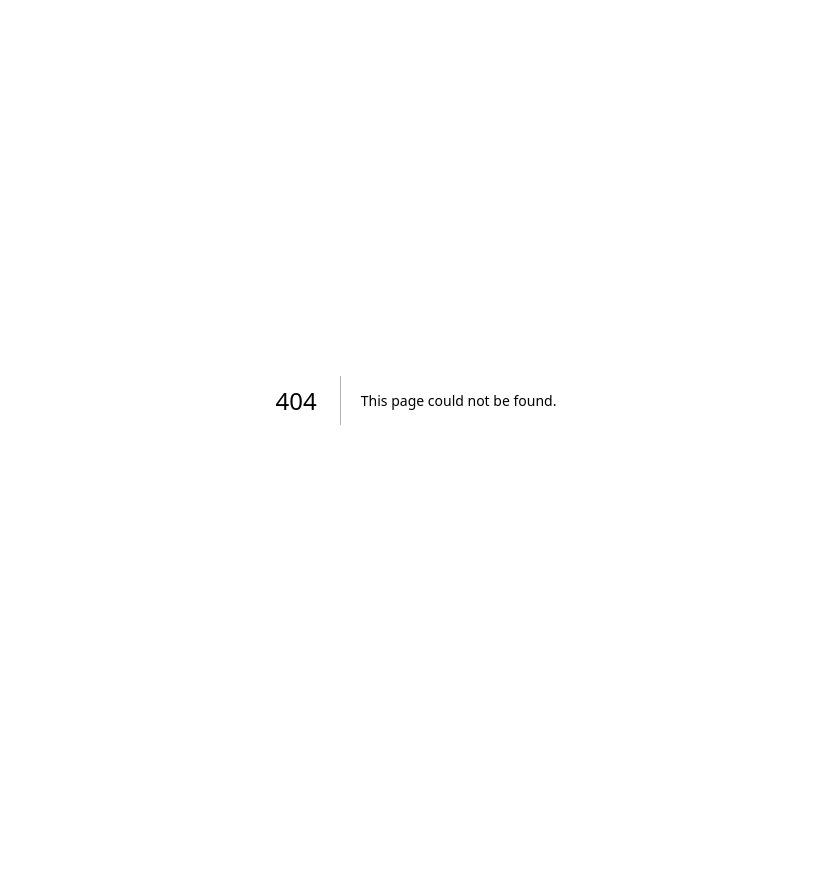
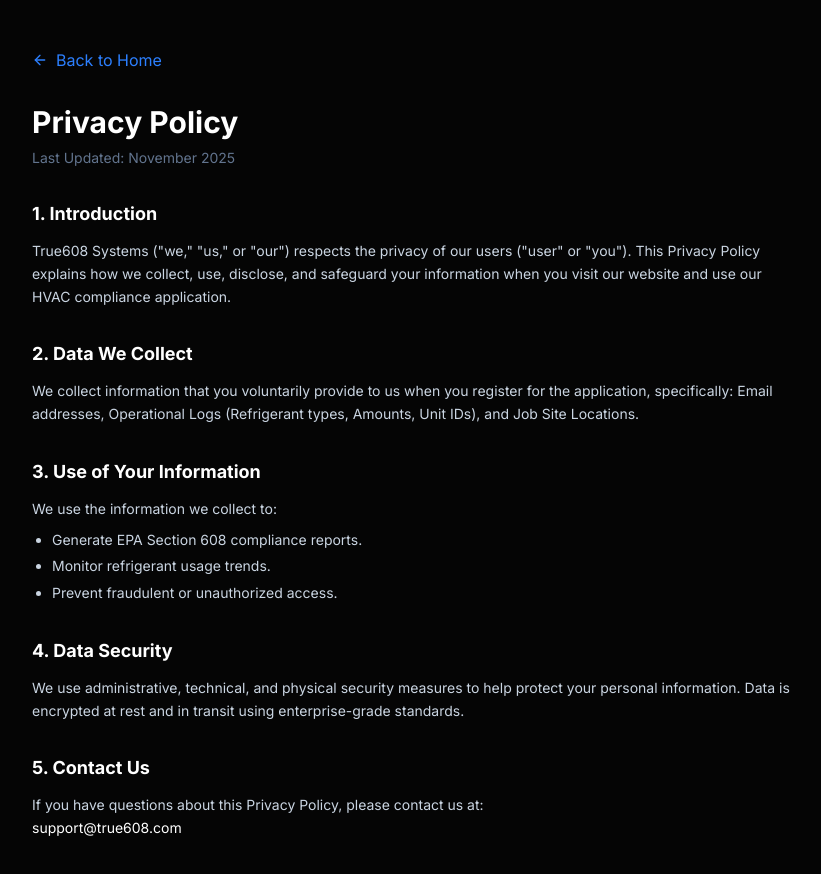
Before and after one commit to RisheeRaswath/True608-Website, a Next.js app: page /privacy in a window 1280 px wide. Before the commit this address had no page. Shown: the top 874 px of the page, without its empty margins (224-1045 px from the left). Before the commit the page ends 800 px from the top, so only its background shows below. Built offline with nearby package versions, Linux system fonts and the light colour scheme.

Commit message:
Add Legal Pages: Privacy and Terms

```diff
--- a/src/app/page.tsx
+++ b/src/app/page.tsx
@@ -165,8 +165,8 @@
           </div>
 
           <div className="flex gap-8 text-sm font-medium text-slate-500">
-            <Link href="#" className="hover:text-white transition-colors">Privacy Policy</Link>
-            <Link href="#" className="hover:text-white transition-colors">Terms of Service</Link>
+            <Link href="/privacy" className="hover:text-white transition-colors">Privacy Policy</Link>
+            <Link href="/terms" className="hover:text-white transition-colors">Terms of Service</Link>
             <Link href="mailto:support@true608.com" className="hover:text-white transition-colors">Support</Link>
           </div>
         </div>
--- /dev/null
+++ b/src/app/privacy/page.tsx
@@ -0,0 +1,66 @@
+"use client";
+
+import Link from "next/link";
+import { ArrowLeft } from "lucide-react";
+
+export default function PrivacyPage() {
+  return (
+    <main className="min-h-screen bg-[#050505] text-slate-300 font-sans p-6 md:p-12">
+      <div className="max-w-3xl mx-auto">
+        <Link href="/" className="inline-flex items-center gap-2 text-blue-500 hover:text-blue-400 mb-8 transition-colors">
+          <ArrowLeft className="w-4 h-4" /> Back to Home
+        </Link>
+
+        <h1 className="text-3xl font-bold text-white mb-2">Privacy Policy</h1>
+        <p className="text-sm text-slate-500 mb-8">Last Updated: November 2025</p>
+
+        <div className="space-y-8 text-sm leading-relaxed">
+          <section>
+            <h2 className="text-white font-bold text-lg mb-3">1. Introduction</h2>
+            <p>
+              True608 Systems ("we," "us," or "our") respects the privacy of our users ("user" or "you").
+              This Privacy Policy explains how we collect, use, disclose, and safeguard your information when you visit our website
+              and use our HVAC compliance application.
+            </p>
+          </section>
+
+          <section>
+            <h2 className="text-white font-bold text-lg mb-3">2. Data We Collect</h2>
+            <p>
+              We collect information that you voluntarily provide to us when you register for the application,
+              specifically: Email addresses, Operational Logs (Refrigerant types, Amounts, Unit IDs), and Job Site Locations.
+            </p>
+          </section>
+
+          <section>
+            <h2 className="text-white font-bold text-lg mb-3">3. Use of Your Information</h2>
+            <p>
+              We use the information we collect to:
+              <ul className="list-disc pl-5 mt-2 space-y-1">
+                <li>Generate EPA Section 608 compliance reports.</li>
+                <li>Monitor refrigerant usage trends.</li>
+                <li>Prevent fraudulent or unauthorized access.</li>
+              </ul>
+            </p>
+          </section>
+
+          <section>
+            <h2 className="text-white font-bold text-lg mb-3">4. Data Security</h2>
+            <p>
+              We use administrative, technical, and physical security measures to help protect your personal information.
+              Data is encrypted at rest and in transit using enterprise-grade standards.
+            </p>
+          </section>
+
+          <section>
+            <h2 className="text-white font-bold text-lg mb-3">5. Contact Us</h2>
+            <p>
+              If you have questions about this Privacy Policy, please contact us at: <br/>
+              <span className="text-white">support@true608.com</span>
+            </p>
+          </section>
+        </div>
+      </div>
+    </main>
+  );
+}
--- /dev/null
+++ b/src/app/terms/page.tsx
@@ -0,0 +1,62 @@
+"use client";
+
+import Link from "next/link";
+import { ArrowLeft } from "lucide-react";
+
+export default function TermsPage() {
+  return (
+    <main className="min-h-screen bg-[#050505] text-slate-300 font-sans p-6 md:p-12">
+      <div className="max-w-3xl mx-auto">
+        <Link href="/" className="inline-flex items-center gap-2 text-blue-500 hover:text-blue-400 mb-8 transition-colors">
+          <ArrowLeft className="w-4 h-4" /> Back to Home
+        </Link>
+
+        <h1 className="text-3xl font-bold text-white mb-2">Terms of Service</h1>
+        <p className="text-sm text-slate-500 mb-8">Last Updated: November 2025</p>
+
+        <div className="space-y-8 text-sm leading-relaxed">
+          <section>
+            <h2 className="text-white font-bold text-lg mb-3">1. Agreement to Terms</h2>
+            <p>
+              These Terms of Service constitute a legally binding agreement made between you and True608 Systems.
+              By accessing the Site, you agree that you have read, understood, and agreed to be bound by all of these Terms of Service.
+            </p>
+          </section>
+
+          <section>
+            <h2 className="text-white font-bold text-lg mb-3">2. Intellectual Property</h2>
+            <p>
+              The Site and its original content, features, and functionality are owned by True608 Systems and are protected by
+              international copyright, trademark, patent, trade secret, and other intellectual property or proprietary rights laws.
+            </p>
+          </section>
+
+          <section>
+            <h2 className="text-white font-bold text-lg mb-3">3. User Representations</h2>
+            <p>
+              By using the Site, you represent and warrant that: (1) all registration information you submit will be true, accurate, current, and complete;
+              (2) you will maintain the accuracy of such information.
+            </p>
+          </section>
+
+          <section>
+            <h2 className="text-white font-bold text-lg mb-3">4. Limitation of Liability</h2>
+            <p className="p-4 bg-red-900/10 border border-red-900/30 rounded-lg text-red-200">
+              CRITICAL: True608 Systems is a record-keeping tool. We are not responsible for the accuracy of the data entered by your technicians,
+              nor are we liable for any fines, penalties, or legal actions taken by the EPA or other regulatory bodies.
+              You are solely responsible for ensuring your compliance with EPA Section 608.
+            </p>
+          </section>
+
+          <section>
+            <h2 className="text-white font-bold text-lg mb-3">5. Contact</h2>
+            <p>
+              To resolve a complaint regarding the Site or to receive further information regarding use of the Site, please contact us at: <br/>
+              <span className="text-white">support@true608.com</span>
+            </p>
+          </section>
+        </div>
+      </div>
+    </main>
+  );
+}
```
